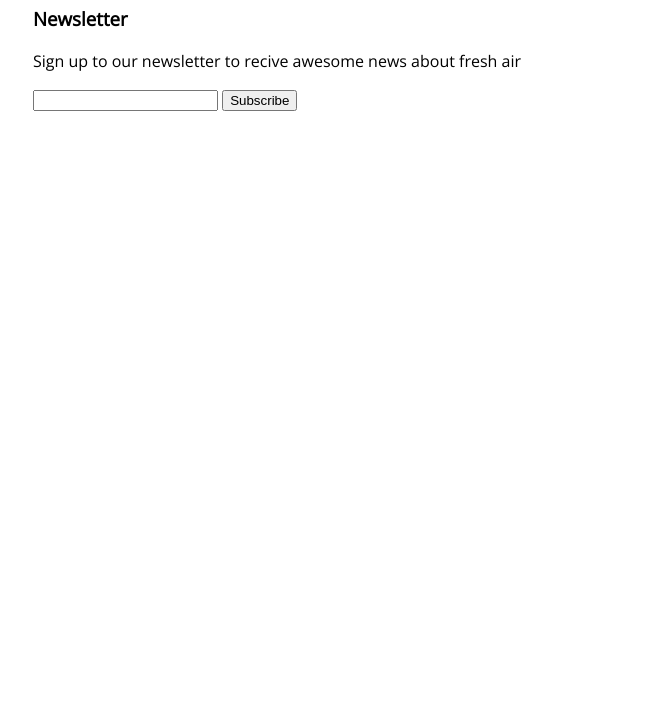
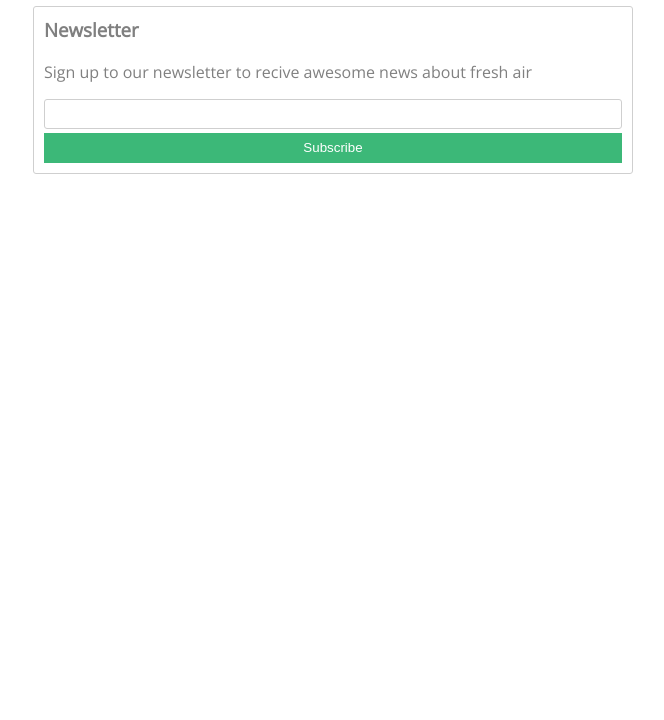
Before and after one commit to tarcalivivien/gyakorlas, a plain HTML site: page index.html in a window 1280 px wide. Shown: the part 80-800 px from the top of the page, without its empty margins (307-971 px from the left). Drawn offline with nearby package versions, Linux system fonts and the light colour scheme.

Commit message:
Add files via upload

```diff
--- a/index.html
+++ b/index.html
@@ -11,7 +11,7 @@
 </head>
 <body>
     <div class="container">
-        <h1>Awesoma Landing Page</h1>
+        <h1>Awesome Landing Page</h1>
         <div class="newsletter">
             <h3>Newsletter</h3>
             <p>Sign up to our newsletter to recive awesome news about fresh air</p>
--- a/style.css
+++ b/style.css
@@ -5,3 +5,30 @@
     font-family: 'Open Sans', sans-serif;
 
 }
+.newsletter {
+    border-radius: 3px;
+    color: grey;
+    border:solid thin #cfcfcf;
+    padding: 10px;
+}
+.newsletter button {
+    background-color: #3cb878;
+    color: white;
+    border: none;
+    display: block;
+    width: 100%;
+    height: 30px;
+
+}
+.newsletter input{
+    display: block;
+    width: 100%;
+    height: 30px;
+    border:solid 1px #cfcfcf;
+    border-radius: 3px;
+    margin-bottom: 4px;
+    box-sizing: border-box;
+}
+.newsletter h3 {
+    margin-top: 0;
+}
```
